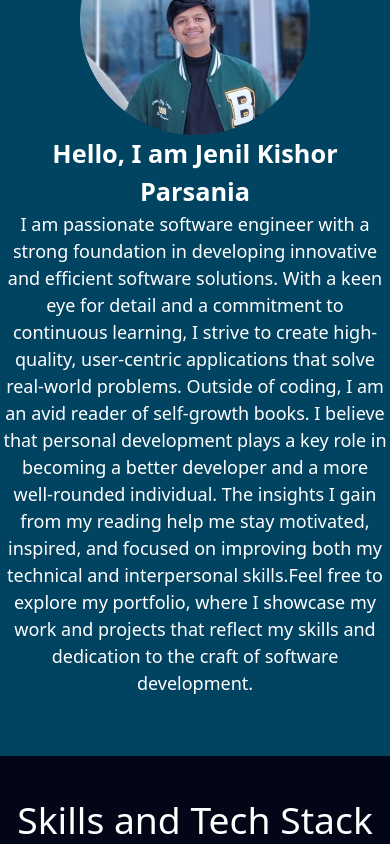
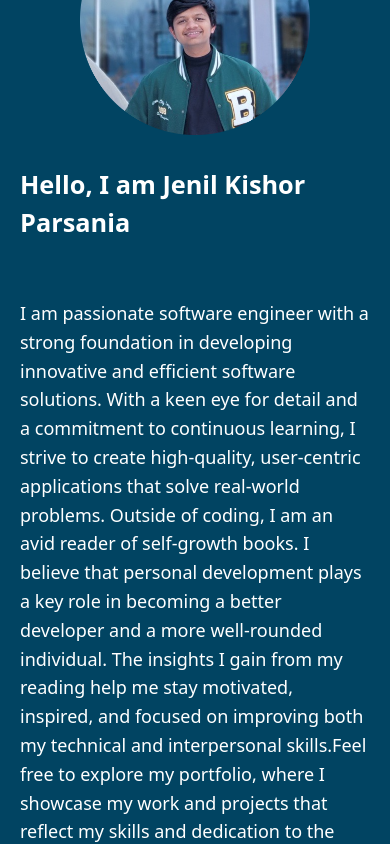
Before and after one commit to jenilparsania/portfolio, a React (Vite) app: page / in a window 390 px wide. Shown: the part 1060-1904 px from the top of the page. Built offline with nearby package versions, Linux system fonts and the light colour scheme.

Commit message:
about section css

```diff
--- a/src/components/About/About.css
+++ b/src/components/About/About.css
@@ -1,20 +1,43 @@
-.about{
+.about {
   background-color: #014462;
   color: white;
   font-size: large;
 }
 
-.about-inner{
-    display: flex;
-
+.about-inner {
   padding-top: 7vh;
   padding-bottom: 7vh;
-
   margin-left: 5vh;
-    /* margin-right: 5vh; */
-
 }
 
+.intro-heading {
+  font-size: 3vh;
+  display: block;
+  margin-bottom: 10px;
+}
+
+.intro-div {
+  text-align: left;
+  padding: 15px;
+}
+
+.intro-text {
+  padding: 5px 0;
+  line-height: 1.6;
+}
+
+
+@media (max-width: 767px) {
+  .about-inner {
+    margin-left: 0;          /* remove left margin on mobile */
+    text-align: center;      /* center content nicely */
+  }
+  .intro-text  {
+    text-align: left;        /* force text left-aligned */
+    padding: 20px;           /* more breathing room */
+  }
   .intro-heading{
-    font-size: 3vh;
+    text-align: left;
+    padding-left: 20px;
   }
+}
--- a/src/components/About/About.jsx
+++ b/src/components/About/About.jsx
@@ -9,14 +9,14 @@ export  const About = () => {
 
     return (
     <div className='about'>
-        <div className="about-inner row align-items-center text-center text-md-start">
-            <div className="offset-md-1 col-md-3 d-flex justify-content-center">
+        <div className="about-inner row align-items-center">
+            <div className="col-12 col-md-3 d-flex justify-content-center mb-3 mb-md-0">
                 <img src={myImage} alt="vfd" width={230} height={215} className="img-fluid" />
             </div>
 
-            <div className="col-md-8">
+            <div className="intro-div col-12 col-md-8">
                 <span className="intro-heading fw-bold">{heading}</span> <br />
-                {intro}
+                <p className='intro-text'>{intro}</p>
             </div>
         </div>
 
--- a/src/index.css
+++ b/src/index.css
@@ -1,3 +1,7 @@
-html , body {
-    overflow-x : hidden;
+body {
+    overflow-x: hidden;
+    overflow-y: auto;
+    margin: 0;
+    padding: 0;
+    width: 100%;
 }
```
Lines whose indentation alone changed are shown as unchanged.
